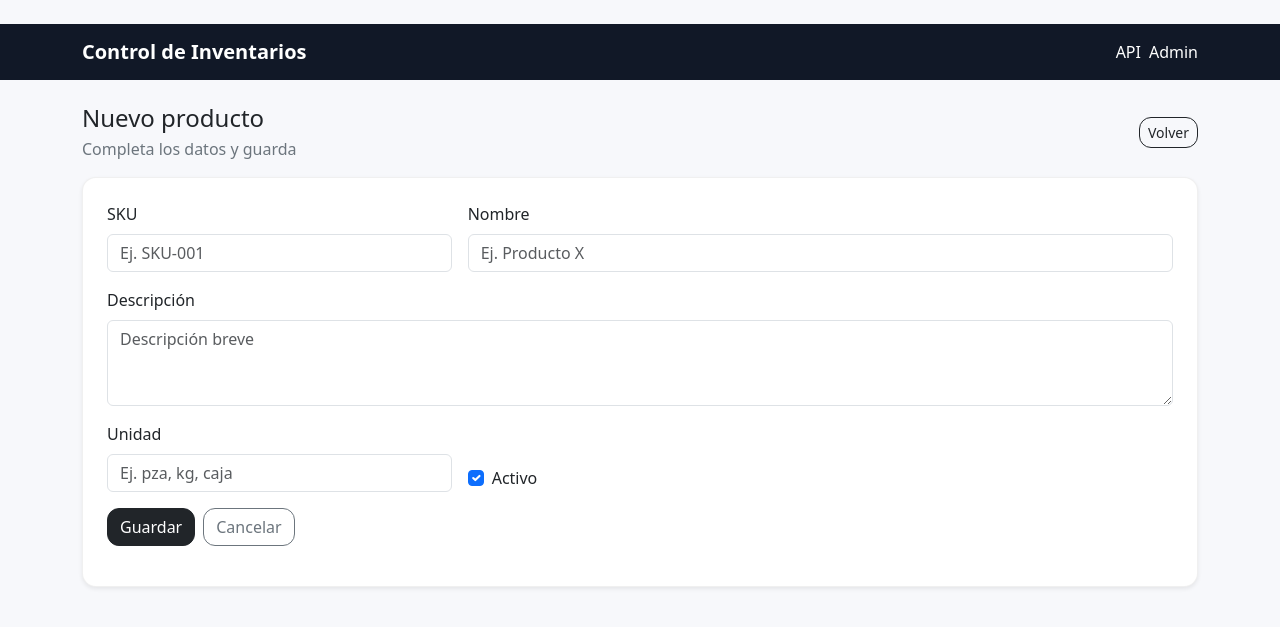
After one commit to AlbertoXelH/prueba_tecnica, a Django app: page /productos/nuevo/ in a window 1280 px wide. The commit adds this page. Shown: the top 627 px of the page. Run offline with Django 4.2, Linux system fonts and the light colour scheme.

Commit message:
feat: add product CRUD UI

```diff
--- /dev/null
+++ b/apps/catalog/forms.py
@@ -0,0 +1,22 @@
+from django import forms
+from apps.catalog.models import Product
+
+
+class ProductForm(forms.ModelForm):
+    class Meta:
+        model = Product
+        fields = ["sku", "name", "description", "unit", "is_active"]
+        labels = {
+            "sku": "SKU",
+            "name": "Nombre",
+            "description": "Descripción",
+            "unit": "Unidad",
+            "is_active": "Activo",
+        }
+        widgets = {
+            "sku": forms.TextInput(attrs={"class": "form-control", "placeholder": "Ej. SKU-001"}),
+            "name": forms.TextInput(attrs={"class": "form-control", "placeholder": "Ej. Producto X"}),
+            "description": forms.Textarea(attrs={"class": "form-control", "rows": 3, "placeholder": "Descripción breve"}),
+            "unit": forms.TextInput(attrs={"class": "form-control", "placeholder": "Ej. pza, kg, caja"}),
+            "is_active": forms.CheckboxInput(attrs={"class": "form-check-input"}),
+        }
--- /dev/null
+++ b/apps/catalog/ui_views.py
@@ -0,0 +1,65 @@
+from django.contrib import messages
+from django.shortcuts import get_object_or_404, redirect
+from django.urls import reverse
+from django.views.generic import CreateView, ListView, UpdateView
+
+from apps.catalog.models import Product
+from .forms import ProductForm
+
+
+class ProductListView(ListView):
+    model = Product
+    template_name = "ui/products/list.html"
+    context_object_name = "products"
+    paginate_by = 20
+
+    def get_queryset(self):
+        qs = Product.objects.all().order_by("name")
+        q = (self.request.GET.get("q") or "").strip()
+        status = (self.request.GET.get("status") or "").strip()
+
+        if q:
+            qs = qs.filter(name__icontains=q) | qs.filter(sku__icontains=q)
+
+        if status == "active":
+            qs = qs.filter(is_active=True)
+        if status == "inactive":
+            qs = qs.filter(is_active=False)
+
+        return qs
+
+
+class ProductCreateView(CreateView):
+    model = Product
+    form_class = ProductForm
+    template_name = "ui/products/form.html"
+
+    def form_valid(self, form):
+        r = super().form_valid(form)
+        messages.success(self.request, "Producto creado correctamente.")
+        return r
+
+    def get_success_url(self):
+        return reverse("ui:products_list")
+
+
+class ProductUpdateView(UpdateView):
+    model = Product
+    form_class = ProductForm
+    template_name = "ui/products/form.html"
+
+    def form_valid(self, form):
+        r = super().form_valid(form)
+        messages.success(self.request, "Producto actualizado correctamente.")
+        return r
+
+    def get_success_url(self):
+        return reverse("ui:products_list")
+
+
+def product_toggle_active(request, pk: int):
+    p = get_object_or_404(Product, pk=pk)
+    p.is_active = not p.is_active
+    p.save(update_fields=["is_active", "updated_at"])
+    messages.success(request, "Estado actualizado.")
+    return redirect("ui:products_list")
--- a/apps/ui/templates/ui/home.html
+++ b/apps/ui/templates/ui/home.html
@@ -32,7 +32,7 @@
       <div class="card p-4 h-100 shadow-sm">
         <div class="fw-semibold mb-2">Productos</div>
         <div class="text-secondary mb-3">Catálogo y control de activos.</div>
-        <a class="btn btn-secondary w-100 disabled" href="#" aria-disabled="true">Entrar</a>
+        <a class="btn btn-dark w-100" href="{% url 'ui:products_list' %}">Entrar</a>
       </div>
     </div>
 
--- /dev/null
+++ b/apps/ui/templates/ui/products/form.html
@@ -0,0 +1,56 @@
+{% extends "ui/base.html" %}
+{% block title %}Producto | Control de Inventarios{% endblock %}
+
+{% block content %}
+  <div class="d-flex align-items-center justify-content-between mb-3">
+    <div>
+      <h1 class="h4 mb-1">{% if object %}Editar producto{% else %}Nuevo producto{% endif %}</h1>
+      <div class="text-secondary">Completa los datos y guarda</div>
+    </div>
+    <a class="btn btn-outline-dark btn-sm" href="{% url 'ui:products_list' %}">Volver</a>
+  </div>
+
+  <div class="card p-4 shadow-sm">
+    <form method="post" novalidate>
+      {% csrf_token %}
+
+      <div class="row g-3">
+        <div class="col-md-4">
+          <label class="form-label">{{ form.sku.label }}</label>
+          {{ form.sku }}
+          {% for e in form.sku.errors %}<div class="text-danger small">{{ e }}</div>{% endfor %}
+        </div>
+
+        <div class="col-md-8">
+          <label class="form-label">{{ form.name.label }}</label>
+          {{ form.name }}
+          {% for e in form.name.errors %}<div class="text-danger small">{{ e }}</div>{% endfor %}
+        </div>
+
+        <div class="col-12">
+          <label class="form-label">{{ form.description.label }}</label>
+          {{ form.description }}
+          {% for e in form.description.errors %}<div class="text-danger small">{{ e }}</div>{% endfor %}
+        </div>
+
+        <div class="col-md-4">
+          <label class="form-label">{{ form.unit.label }}</label>
+          {{ form.unit }}
+          {% for e in form.unit.errors %}<div class="text-danger small">{{ e }}</div>{% endfor %}
+        </div>
+
+        <div class="col-md-8 d-flex align-items-end">
+          <div class="form-check">
+            {{ form.is_active }}
+            <label class="form-check-label">{{ form.is_active.label }}</label>
+          </div>
+        </div>
+
+        <div class="col-12 d-flex gap-2">
+          <button class="btn btn-dark" type="submit">Guardar</button>
+          <a class="btn btn-outline-secondary" href="{% url 'ui:products_list' %}">Cancelar</a>
+        </div>
+      </div>
+    </form>
+  </div>
+{% endblock %}
--- a/apps/ui/urls.py
+++ b/apps/ui/urls.py
@@ -7,4 +7,5 @@ urlpatterns = [
     path("", HomeView.as_view(), name="home"),
     path("", include("apps.customers.ui_urls")),
     path("", include("apps.locations.ui_urls")),
+    path("", include("apps.catalog.ui_urls")),
 ]
```
Also changed, not shown: apps/catalog/ui_urls.py (added, +10 -0 lines), apps/ui/templates/ui/products/list.html (added, +78 -0 lines).
